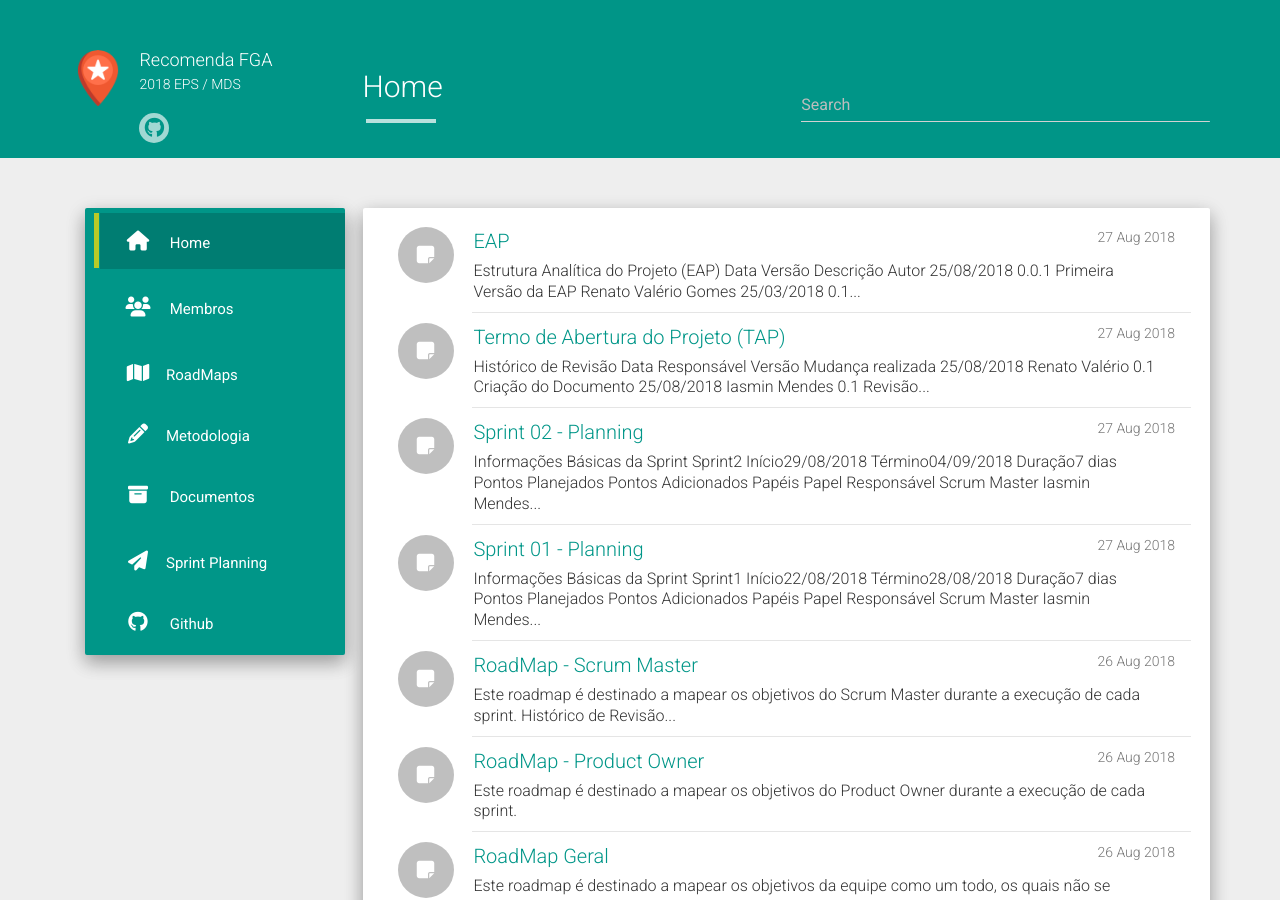
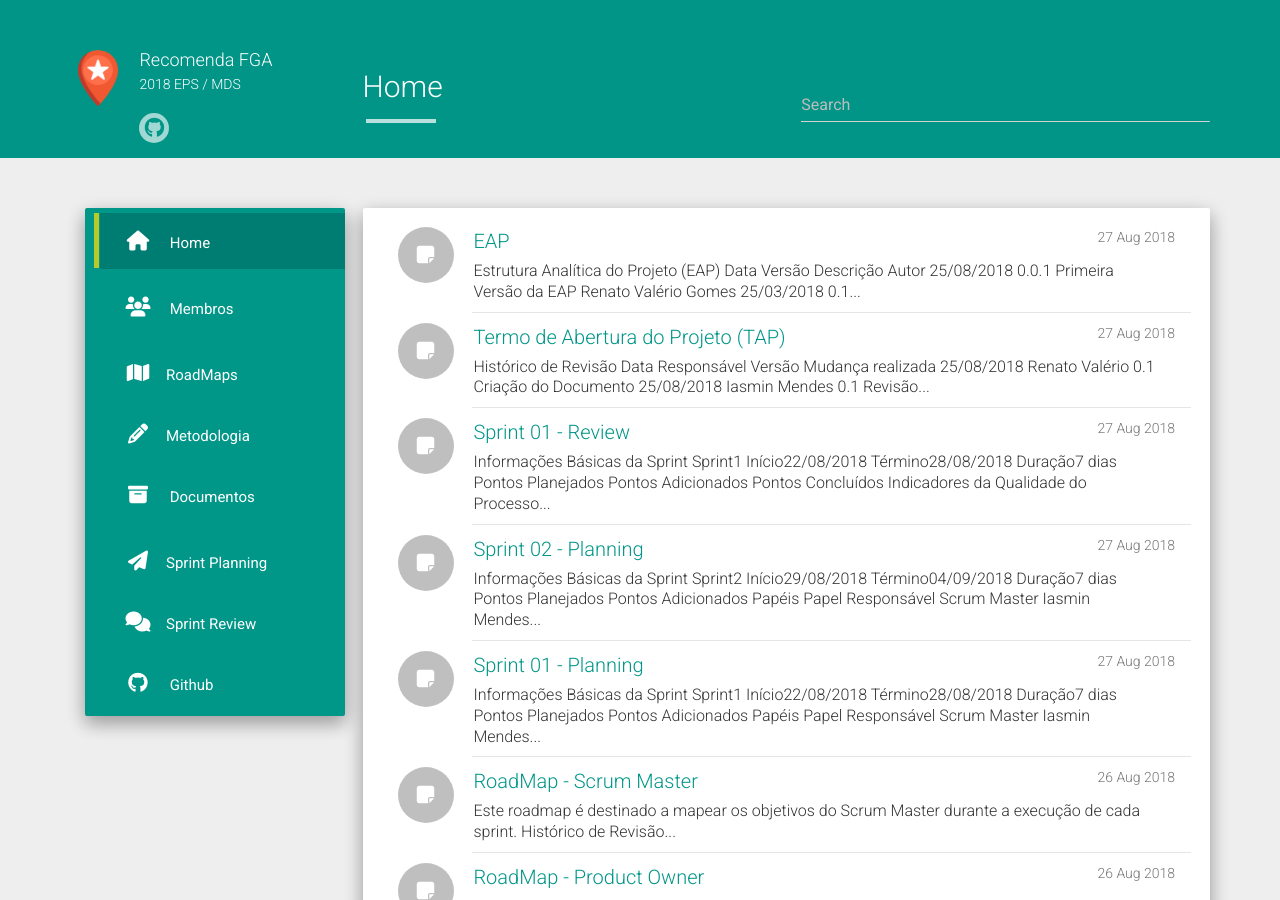
Before and after one commit to fga-eps-mds/2018.2-IndicaAi, a Jekyll site: the page built from docs/index.html, in a window 1280 px wide and 900 px high. Built offline with Jekyll 4.4.1, drawn with Linux system fonts in a browser that asks for light colours; nearby versions of some CDN libraries; the list of posts is cut into pages by our own code.

Commit message:
Sprint Review template

```diff
--- a/docs/_data/urls.json
+++ b/docs/_data/urls.json
@@ -82,6 +82,23 @@
     ]
   },
   {
+    "text": "Sprint Review",
+    "url": "#",
+    "icon": "fa-comments",
+    "urls": [
+        {
+          "text": "Sprint 01",
+          "url": "/sprint-review/2018/08/27/review-sprint-1.html",
+          "icon": "fa-angle-right"
+        },
+        {
+          "text": "Sprint 02",
+          "url": "/sprint-result/2018/08/27/results-sprint-2.html",
+          "icon": "fa-angle-right"
+        }
+    ]
+  },
+  {
     "text": "Github",
     "url": "https://github.com/fga-eps-mds/RecomendaFGA",
     "icon": "fa-github"
--- /dev/null
+++ b/docs/_posts/2018-08-28-review-sprint-1.md
@@ -0,0 +1,237 @@
+---
+layout: post
+title:  "Sprint 01 - Review"
+date:   2018-08-27 13:50:39
+categories: sprint-review
+---
+
+## Informações Básicas da Sprint
+<table>
+<tr><th>Sprint</th><td>1</td></tr>
+<tr><th>Início</th><td>22/08/2018</td></tr>
+<tr><th>Término</th><td>28/08/2018</td></tr>
+<tr><th>Duração</th><td>7 dias</td></tr>
+<tr><th>Pontos Planejados</th><td></td></tr>
+<tr><th>Pontos Adicionados</th><td></td></tr>
+<tr><th>Pontos Concluídos</th><td></td></tr>
+</table>
+
+
+## Indicadores da Qualidade do Processo
+
+### Issues Concluídas
+<table>
+<tr><th></th><th>Issue</th><th>Descrição</th><th>Pontos</th><th>Responsáveis</th><th>Status</th></tr>
+<tr>
+  <th rowspan='21' style='text-align:center'>P<br>L<br>A<br>N<br>E<br>J<br>A<br>D<br>A<br>S</th>
+  <td></td>
+  <td>Definição dos Papéis</td>
+  <td>0</td>
+  <td>Iasmin Mendes <br> Renato Valério</td>
+  <td>Concluído</td>
+</tr>
+<tr>
+  <td><a href="https://github.com/fga-eps-mds/RecomendaFGA/issues/11">#11</a></td>
+  <td>Organizar GitHub Pages</td>
+  <td>3</td>
+  <td>Iasmin Mendes</td>
+  <td>Concluído</td>
+</tr>
+<tr>
+  <td><a href="https://github.com/fga-eps-mds/RecomendaFGA/issues/15">#15</a></td>
+  <td>Elaborar o RoadMap do Scrum Master</td>
+  <td>2</td>
+  <td>Iasmin Mendes</td>
+  <td>Concluído</td>
+</tr>
+<tr>
+  <td><a href="https://github.com/fga-eps-mds/RecomendaFGA/issues/15">#15</a></td>
+  <td>Elaborar o RoadMap Geral</td>
+  <td>2</td>
+  <td>Iasmin Mendes</td>
+  <td>Concluído</td>
+</tr>
+<tr>
+  <td><a href="https://github.com/fga-eps-mds/RecomendaFGA/issues/11">#11</a></td>
+  <td>Definir a Licença</td>
+  <td>1</td>
+  <td>Iasmin Mendes</td>
+  <td>Concluído</td>
+</tr>
+<tr>
+  <td><a href="https://github.com/fga-eps-mds/RecomendaFGA/issues/11">#11</a></td>
+  <td>README do Projejto</td>
+  <td>1</td>
+  <td>Iasmin Mendes</td>
+</tr>
+<tr>
+  <td><a href="https://github.com/fga-eps-mds/RecomendaFGA/issues/11">#11</a></td>
+  <td>Documento de "Como Contribuir"</td>
+  <td>1</td>
+  <td>Iasmin Mendes</td>
+</tr>
+<tr>
+  <td><a href="https://github.com/fga-eps-mds/RecomendaFGA/issues/10">#10</a></td>
+  <td>Definir a metodologia</td>
+  <td>2</td>
+  <td>Iasmin Mendes</td>
+  <td>Concluído</td>
+</tr>
+<tr>
+  <td><a href="https://github.com/fga-eps-mds/RecomendaFGA/issues/23">#23</a></td>
+  <td>Definir métricas de produtividade</td>
+  <td>1</td>
+  <td>Iasmin Mendes</td>
+</tr>
+<tr>
+  <td><a href="https://github.com/fga-eps-mds/RecomendaFGA/issues/15">#15</a></td>
+  <td>Elaborar RoadMap do PO</td>
+  <td>2</td>
+  <td>Renato Valério</td>
+  <td>Concluído</td>
+</tr>
+<tr>
+  <td></td>
+  <td>Elaborar definição de Produtividade</td>
+  <td></td>
+  <td>Renato Valério</td>
+</tr>
+<tr>
+  <td></td>
+  <td>Elaborar EAP</td>
+  <td></td>
+  <td>Renato Valério</td>
+</tr>
+<tr>
+  <td></td>
+  <td>Elaborar TAP</td>
+  <td></td>
+  <td>Renato Valério</td>
+</tr>
+<tr>
+  <td><a href="https://github.com/fga-eps-mds/RecomendaFGA/issues/15">#15</a></td>
+  <td>Elaborar RoadMap do DevOps</td>
+  <td>2</td>
+  <td>Renato Valério</td>
+  <td>Concluído</td>
+</tr>
+<tr>
+  <td><a href="https://github.com/fga-eps-mds/RecomendaFGA/issues/15">#15</a></td>
+  <td>Elaborar RoadMap do Arquiteto</td>
+  <td>1</td>
+  <td>Iasmin Mendes</td>
+  <td>Concluído</td>
+</tr>
+<tr>
+  <td><a href="https://github.com/fga-eps-mds/RecomendaFGA/issues/16">#16</a></td>
+  <td>Treinameto de Artefatos</td>
+  <td>1</td>
+  <td>Iasmin Mendes</td>
+  <td>Concluído</td>
+</tr>
+<tr>
+  <td><a href="https://github.com/fga-eps-mds/RecomendaFGA/issues/2">#2</a></td>
+  <td>Treinameto de Git</td>
+  <td>1</td>
+  <td>Iasmin Mendes</td>
+  <td>Concluído</td>
+</tr>
+<tr>
+  <td><a href="https://github.com/fga-eps-mds/RecomendaFGA/issues/3">#3</a><br>
+      <a href="https://github.com/fga-eps-mds/RecomendaFGA/issues/4">#4</a></td>
+  <td>Treinameto de HTML e CSS</td>
+  <td>1</td>
+  <td>Iasmin Mendes</td>
+  <td>Concluído</td>
+</tr>
+<tr>
+  <td><a href="https://github.com/fga-eps-mds/RecomendaFGA/issues/5">#5</a></td>
+  <td>Treinameto de JS</td>
+  <td>2</td>
+  <td>Iasmin Mendes</td>
+  <td>Não Concluído</td>
+</tr>
+<tr>
+  <td><a href="https://github.com/fga-eps-mds/RecomendaFGA/issues/8">#8</a></td>
+  <td>Elaborar o Documento de Visão</td>
+  <td></td>
+  <td>Time de Desenvolvimento</td>
+</tr>
+<tr>
+  <td><a href="https://github.com/fga-eps-mds/RecomendaFGA/issues/9">#9</a></td>
+  <td>Elaborar o Documento de Arquitetura</td>
+  <td></td>
+  <td>Time de Desenvolvimento</td>
+</tr>
+</table>
+
+#### Resumo
+<table>
+<tr>
+  <td>Total de Pontos Planejados</td>
+  <td></td>
+</tr>
+<tr>
+  <td>Total de Pontos Adicionados</td>
+  <td></td>
+</tr>
+<tr>
+  <td>Total de Pontos Planejados e Concluídos</td>
+  <td></td>
+</tr>
+<tr>
+  <td>Total de Pontos Adicionados e Concluídos</td>
+  <td></td>
+</tr>
+<tr>
+  <th>Total de Pontos Concluídos</th>
+  <td></td>
+</tr>
+<tr>
+  <th>Dívida para a próxima Sprint</th>
+  <td></td>
+</tr>
+</table>
+
+----
+
+### Burndown
+
+---
+
+### Velocity
+
+---
+
+### Quadro de Conhecimentos
+
+![Quadro de Conhecimentos - Sprint 1 (Inicial)](/static/img/quadros_de_conhecimento/sprint_0.png)
+
+---
+
+### Retrospectiva da Sprint
+
+* **Pontos Positivos**
+  * Membros de MDS fazem perguntas
+<br><br>
+* **Pontos Negativos**
+  * Renato ainda está um pouco perdido na matéria
+
+---
+
+## Indicadores de Qualidade de Código
+---
+
+## Presença - Sprint Review e Sprint Retrospective
+
+<table class='frequency'>
+<tr><th>Membro</th><th>Presença</th></tr>
+<tr><td>Iasmin Mendes</td><td><i class="fa fa-check"></i></td></tr>
+<tr><td>Renato Valério</td><td><i class="fa fa-check"></i></td></tr>
+<tr><td>Gabriel Davi</td><td><i class="fa fa-check"></i></td></tr>
+<tr><td>Heron Rodrigues</td><td><i class="fa fa-check"></i></td></tr>
+<tr><td>João Lucas Zarbiélli</td><td><i class="fa fa-check"></i></td></tr>
+<tr><td>Lucas Maciel</td><td><i class="fa fa-check"></i></td></tr>
+<tr><td>Matheus Gomes</td><td><i class="fa fa-check"></i></td></tr>
+<tr><td>Weiller Fernandes</td><td><i class="fa fa-check"></i></td></tr>
+</table>
```
Also changed, not shown: docs/category/sprint-review.md (added, +6 -0 lines).
